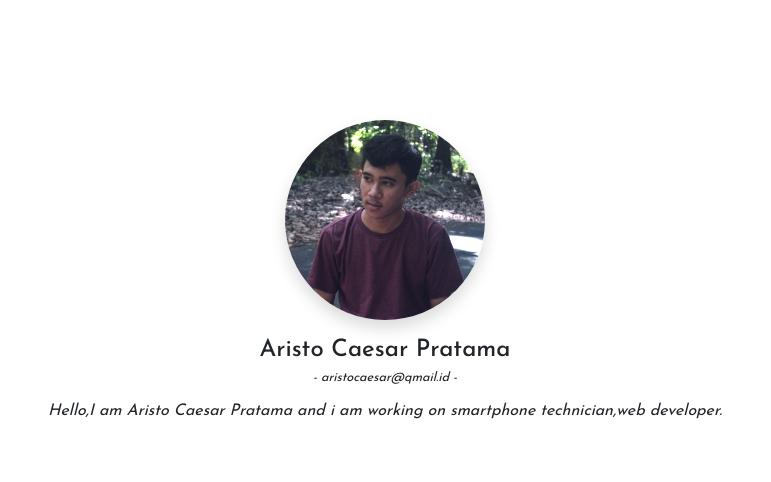
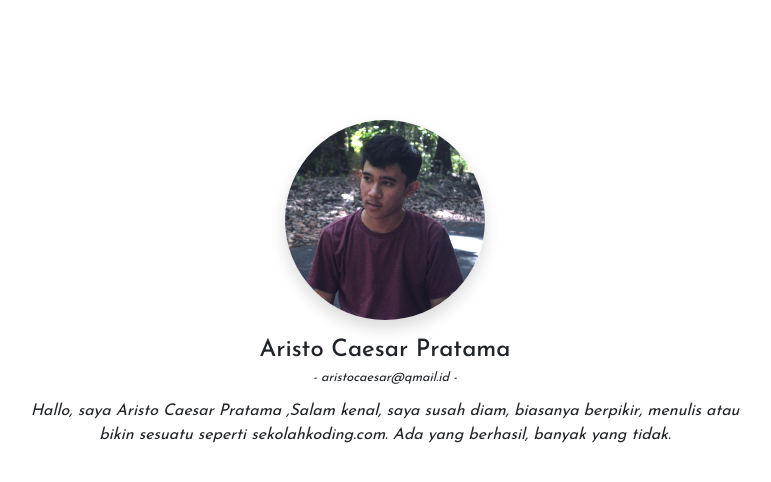
Before and after one commit to babiglowing/aristocaesar.github.io, a plain HTML site: page index.html in a window 1280 px wide. Shown: the whole page, without its empty margins (255-1026 px from the left). Drawn offline with nearby package versions, Linux system fonts and the light colour scheme.

Commit message:
Memperbarui isi paragraf

```diff
--- a/index.html
+++ b/index.html
@@ -22,7 +22,7 @@
           <div class="p-body mt-3">
             <h4>Aristo Caesar Pratama</h4>
             <small><i>- aristocaesar@qmail.id -</i></small>
-            <p><i>Hello,I am Aristo Caesar Pratama and i am working on smartphone technician,web developer.</i></p>
+            <p><i>Hallo, saya Aristo Caesar Pratama ,Salam kenal, saya susah diam, biasanya berpikir, menulis atau bikin sesuatu seperti sekolahkoding.com. Ada yang berhasil, banyak yang tidak.</i></p>
           </div>
         </div>
       </div>
```
